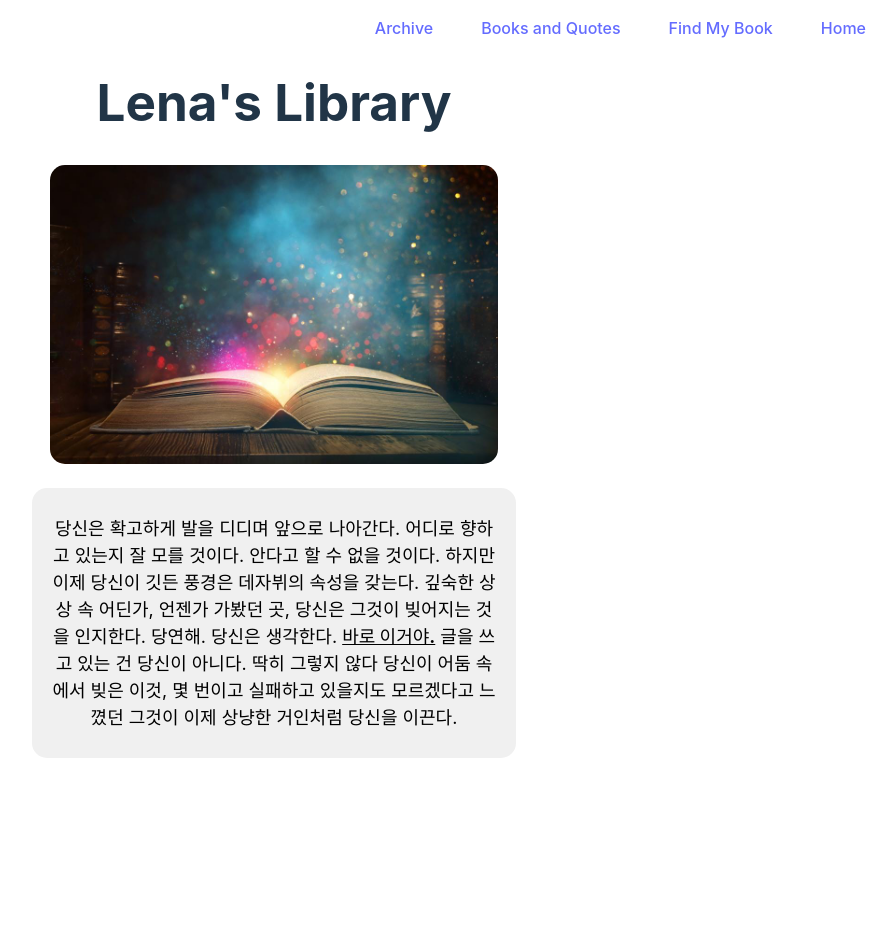
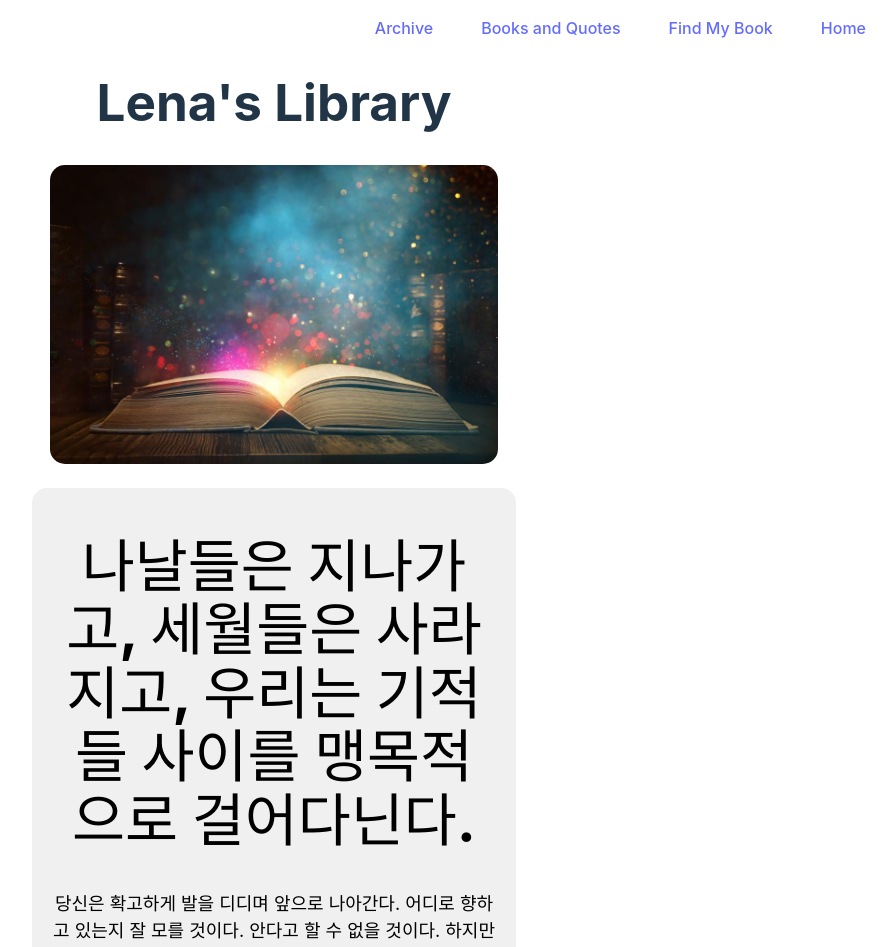
Before and after one commit to lenayoo/lenalibrary, a React (Vite) app: page / in a window 1280 px wide. Shown: the top 947 px of the page, without its empty margins (366-1262 px from the left). Before the commit the page ends 800 px from the top, so only its background shows below. Built offline with nearby package versions, Linux system fonts and the light colour scheme.

Commit message:
change main messages

```diff
--- a/src/pages/Home.jsx
+++ b/src/pages/Home.jsx
@@ -10,6 +10,10 @@ function Home() {
         <img src="book-main.jpeg" className="book-main" />
       </div>
       <div className="main-quotes">
+        <h1>
+          나날들은 지나가고, 세월들은 사라지고, 우리는 기적들 사이를 맹목적으로
+          걸어다닌다.
+        </h1>
         <p>
           당신은 확고하게 발을 디디며 앞으로 나아간다. 어디로 향하고 있는지 잘
           모를 것이다. 안다고 할 수 없을 것이다. 하지만 이제 당신이 깃든 풍경은
```
